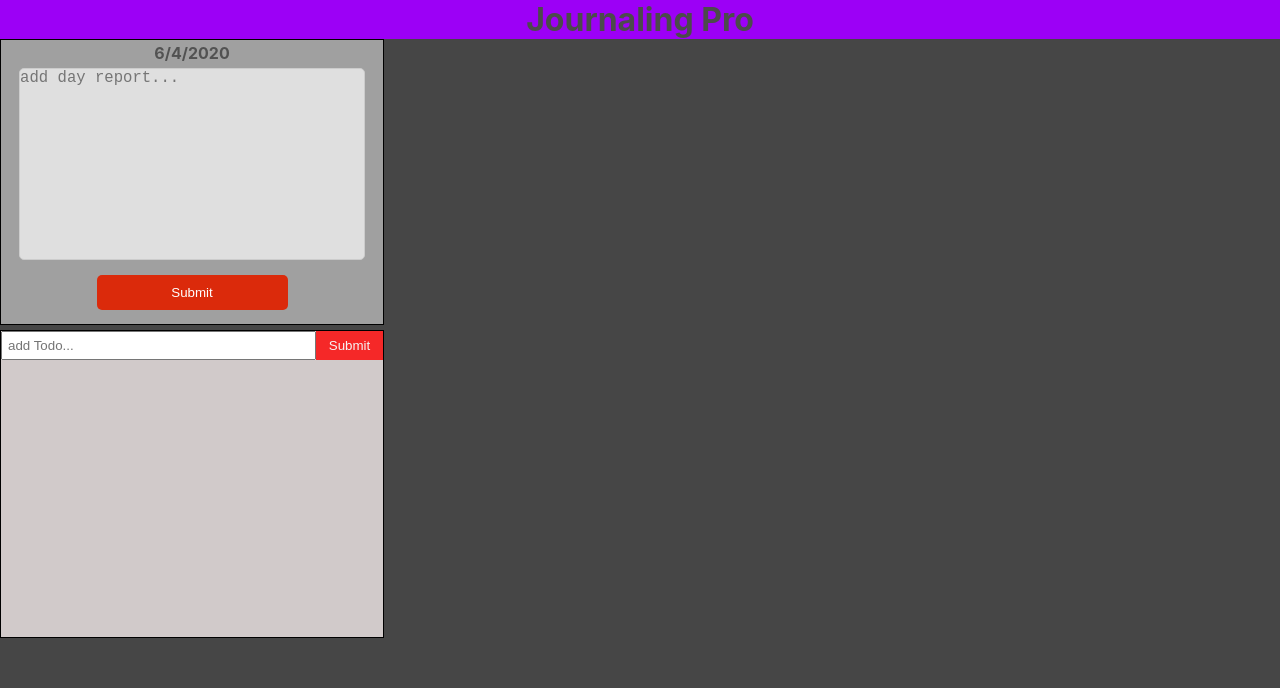
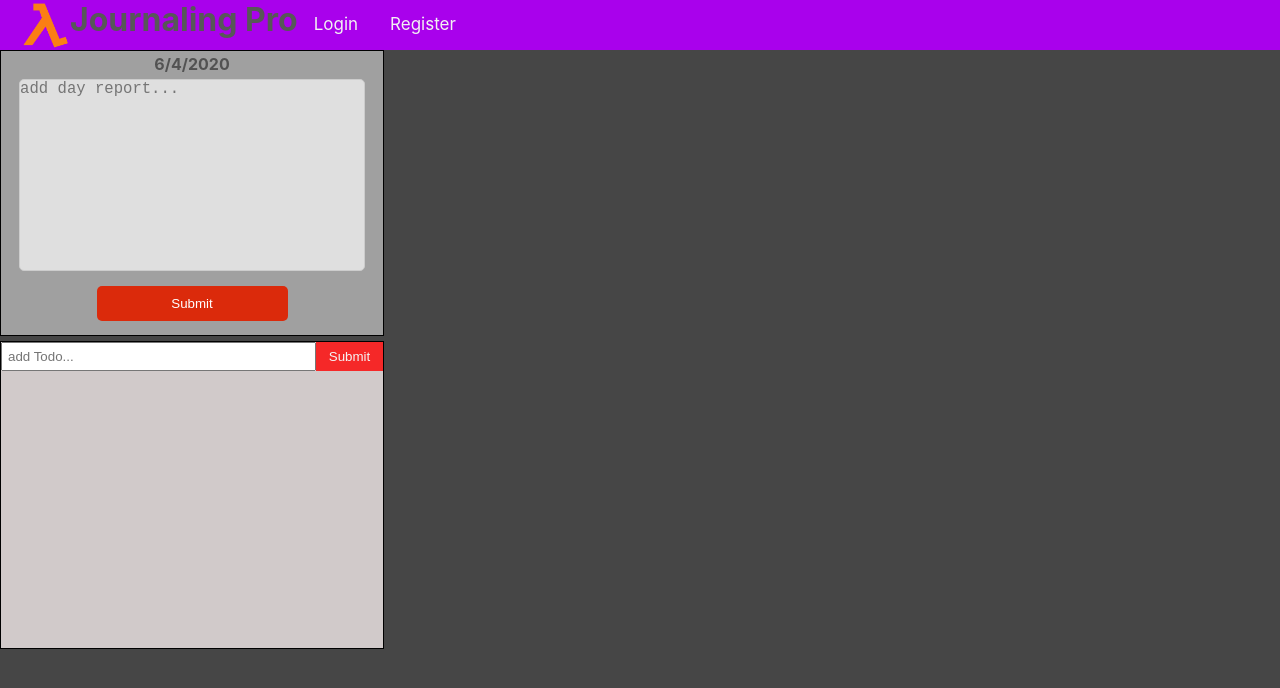
Before and after one commit to akiosTerr/Journaling-Pro, a React (Create React App) app: page / in a window 1280 px wide. Shown: the top 688 px of the page. Built offline with nearby package versions, Linux system fonts and the light colour scheme; no server answers.

Commit message:
restyled header nav bar

```diff
--- a/public/index.html
+++ b/public/index.html
@@ -3,6 +3,7 @@
   <head>
     <meta charset="utf-8" />
     <link rel="shortcut icon" href="%PUBLIC_URL%/favicon.ico" />
+    <link rel="stylesheet" href="https://cdnjs.cloudflare.com/ajax/libs/font-awesome/4.7.0/css/font-awesome.min.css">
     <meta name="viewport" content="width=device-width, initial-scale=1" />
     <meta name="theme-color" content="#000000" />
     <meta
--- a/src/App.js
+++ b/src/App.js
@@ -1,6 +1,6 @@
 import React, { Component } from 'react';
 import JournalApp from './components/journalApp';
-import Header from './components/layout/HeaderMain';
+import Header from './components/layout/HeaderMain.jsx';
 
 export default class App extends Component {
 	render() {
--- a/src/components/addTodo.js
+++ b/src/components/addTodo.js
@@ -23,7 +23,7 @@ export default class AddTodo extends Component {
 				<input
 					type='text'
 					name='title'
-					maxlength='32'
+					maxLength='32'
 					ref={(todoInput) => {
 						this.todoInput = todoInput;
 					}}
--- a/src/components/layout/HeaderMain.js
+++ /dev/null
@@ -1,11 +0,0 @@
-import React from 'react';
-
-function Header() {
-	return (
-		<header>
-			<h1>Journaling Pro</h1>
-		</header>
-	);
-}
-
-export default Header;
--- /dev/null
+++ b/src/components/layout/HeaderMain.jsx
@@ -0,0 +1,24 @@
+import React, { useRef } from 'react';
+import './css/headerStyle.css';
+
+function Header() {
+	const nav = useRef(null);
+
+	const checkui = () => {
+		console.log(nav.className);
+	};
+
+	return (
+		<div className='nav' ref={nav}>
+			<img src='Orange_lambda.png' alt='lambda' />
+			<h1> Journaling Pro</h1>
+			<a href='#'>Login</a>
+			<a href='#'>Register</a>
+			<a href='javascript:void(0);' onClick={checkui} className='icon'>
+				<i className='fa fa-bars'></i>
+			</a>
+		</div>
+	);
+}
+
+export default Header;
--- /dev/null
+++ b/src/components/layout/css/headerStyle.css
@@ -0,0 +1,57 @@
+.nav {
+    overflow: hidden;
+    background: rgb(169, 1, 236);
+	text-align: center;
+    width: 100%;
+    display: flex;
+    flex-direction:row;
+}
+.nav > h1{
+    color: rgb(87, 87, 87);
+}
+.nav > img {
+    margin-left: 20px;
+    width: 50px;
+    height: 50px;
+}
+
+a {
+    float: right;
+    display: block;
+    color: #f2f2f2;
+    text-align: center;
+    padding: 14px 16px;
+    text-decoration: none;
+    font-size: 17px;
+}
+
+a:hover {
+    background: white;
+    color: black;
+}
+
+.nav .icon {
+    display: none;
+
+}
+@media screen and (max-width: 600px) {
+    .nav a:not(:first-child) {display: none;}
+    .nav a.icon {
+      float: right;
+      display: block;
+    }
+  }
+
+  @media screen and (max-width: 600px) {
+    .nav.responsive {position: relative;}
+    .nav.responsive .icon {
+      position: absolute;
+      right: 0;
+      top: 0;
+    }
+    .nav.responsive a {
+      float: none;
+      display: block;
+      text-align: left;
+    }
+  }
--- a/src/components/style/journalApp.css
+++ b/src/components/style/journalApp.css
@@ -1,14 +1,6 @@
 
 body {
 	background: rgb(70, 70, 70);
-}
-
-
-header {
-	color: rgb(75, 75, 75);
-	background: rgb(156, 0, 246);
-	text-align: center;
-	width: 100%;
 }
 
 .navRepItem {
```
Also changed, not shown: src/components/layout/register.js (added, +13 -0 lines), public/Orange_lambda.png (added).
